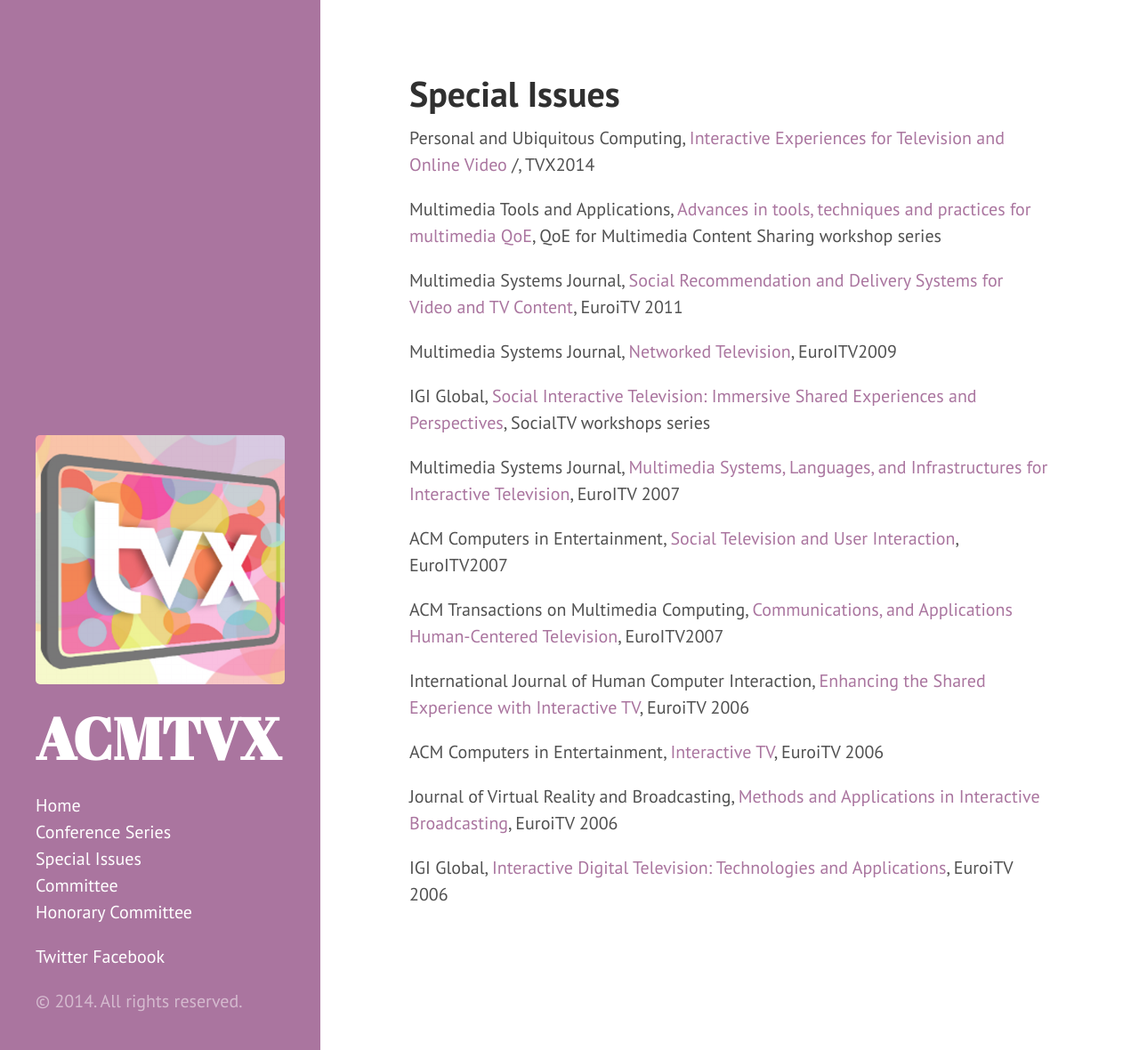
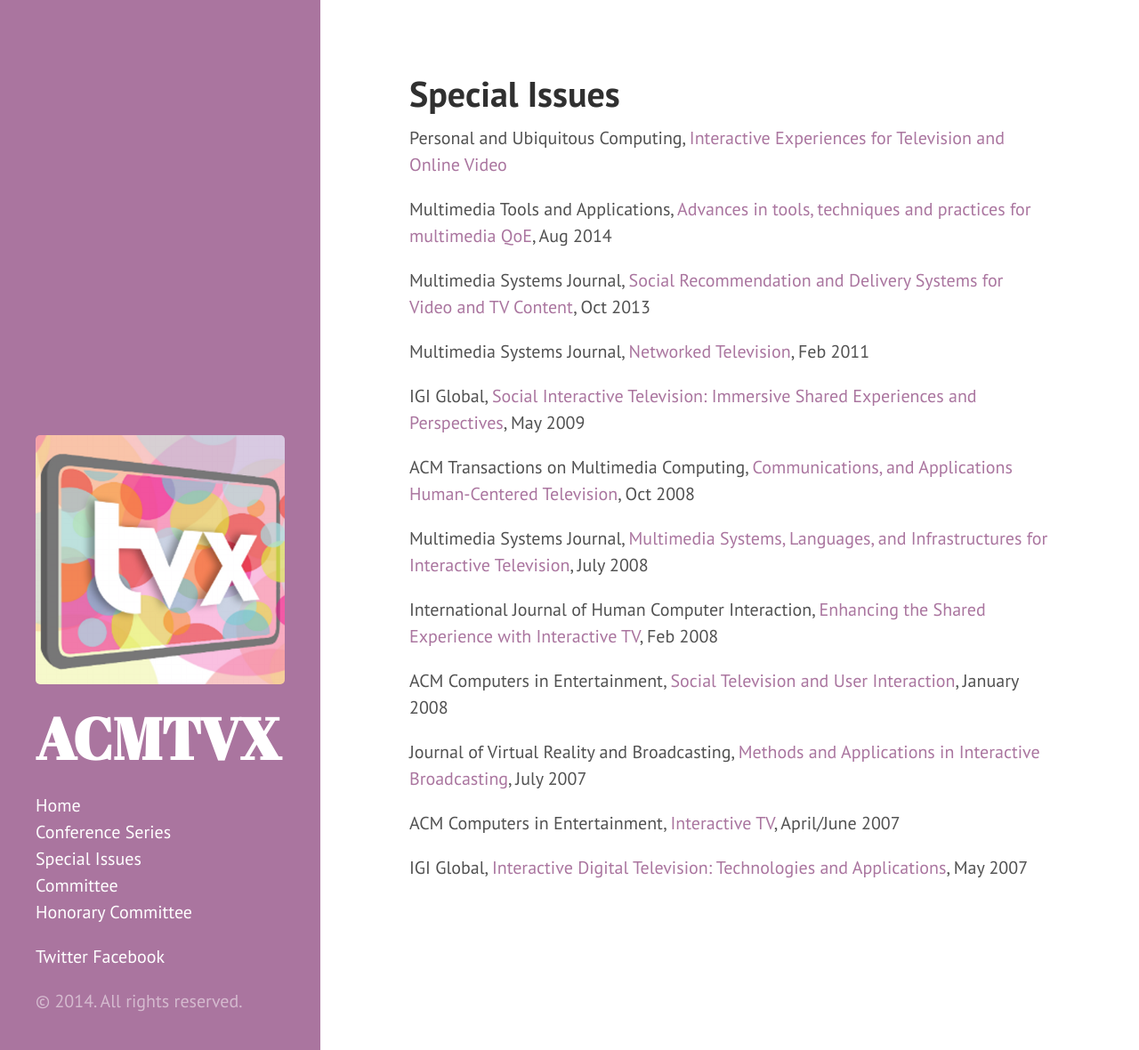
Before and after one commit to acmtvx/www, a Jekyll site: the page built from special_issues.md, in a window 1280 px wide and 1180 px high. Shown: the whole window at 89% size. Built offline with Jekyll 4.4.1, drawn with Linux system fonts in a browser that asks for light colours; Markdown is read by kramdown in place of the engine named in the settings.

Commit message:
Update special_issues.md

```diff
--- a/special_issues.md
+++ b/special_issues.md
@@ -3,26 +3,26 @@ layout: page
 title: Special Issues
 ---
 
-Personal and Ubiquitous Computing, [Interactive Experiences for Television and Online Video](http://pucitvandvideoexperiences.wordpress.com) /, TVX2014
+Personal and Ubiquitous Computing, [Interactive Experiences for Television and Online Video](http://pucitvandvideoexperiences.wordpress.com)
 
-Multimedia Tools and Applications, [Advances in tools, techniques and practices for multimedia QoE](http://link.springer.com/article/10.1007%2Fs11042-014-2203-z), QoE for Multimedia Content Sharing workshop series
+Multimedia Tools and Applications, [Advances in tools, techniques and practices for multimedia QoE](http://link.springer.com/article/10.1007%2Fs11042-014-2203-z), Aug 2014
 
-Multimedia Systems Journal, [Social Recommendation and Delivery Systems for Video and TV Content](http://link.springer.com/article/10.1007/s00530-013-0345-x), EuroiTV 2011
+Multimedia Systems Journal, [Social Recommendation and Delivery Systems for Video and TV Content](http://link.springer.com/article/10.1007/s00530-013-0345-x), Oct 2013
 
-Multimedia Systems Journal,	[Networked Television](http://link.springer.com/journal/530/17/1/page/1), EuroITV2009
+Multimedia Systems Journal,	[Networked Television](http://link.springer.com/journal/530/17/1/page/1), Feb 2011
 
-IGI Global, [Social Interactive Television: Immersive Shared Experiences and Perspectives](http://www.igi-global.com/book/social-interactive-television/916), SocialTV workshops series
+IGI Global, [Social Interactive Television: Immersive Shared Experiences and Perspectives](http://www.igi-global.com/book/social-interactive-television/916), May 2009
 
-Multimedia Systems Journal,	[Multimedia Systems, Languages, and Infrastructures for Interactive Television](http://link.springer.com/journal/530/14/2/), EuroITV 2007
+ACM Transactions on Multimedia Computing, [Communications, and Applications Human-Centered Television](http://dl.acm.org/citation.cfm?id=1412196&picked=prox&CFID=424629405&CFTOKEN=37349639), Oct 2008
 
-ACM Computers in Entertainment, [Social Television and User Interaction](http://dl.acm.org/citation.cfm?doid=1350843.1350847), EuroITV2007
+Multimedia Systems Journal,	[Multimedia Systems, Languages, and Infrastructures for Interactive Television](http://link.springer.com/journal/530/14/2/), July 2008
 
-ACM Transactions on Multimedia Computing, [Communications, and Applications Human-Centered Television](http://dl.acm.org/citation.cfm?id=1412196&picked=prox&CFID=424629405&CFTOKEN=37349639), EuroITV2007
+International Journal of Human Computer Interaction, [Enhancing the Shared Experience with Interactive TV](http://www.tandfonline.com/toc/hihc20/24/2#.VBa2-aOuQ5c), Feb 2008
 
-International Journal of Human Computer Interaction, [Enhancing the Shared Experience with Interactive TV](http://www.tandfonline.com/toc/hihc20/24/2#.VBa2-aOuQ5c), EuroiTV 2006
+ACM Computers in Entertainment, [Social Television and User Interaction](http://dl.acm.org/citation.cfm?doid=1350843.1350847), January 2008
 
-ACM Computers in Entertainment, [Interactive TV](http://dl.acm.org/citation.cfm?id=1279540&picked=prox&cfid=426430114&cftoken=73078372), EuroiTV 2006
+Journal of Virtual Reality and Broadcasting, [Methods and Applications in Interactive Broadcasting](http://www.jvrb.org/past-issues/4.2007/1093), July 2007
 
-Journal of Virtual Reality and Broadcasting, [Methods and Applications in Interactive Broadcasting](http://www.jvrb.org/past-issues/4.2007), EuroiTV 2006
+ACM Computers in Entertainment, [Interactive TV](http://dl.acm.org/citation.cfm?id=1279540&picked=prox&cfid=426430114&cftoken=73078372), April/June 2007
 
-IGI Global, [Interactive Digital Television: Technologies and Applications](http://www.igi-global.com/book/interactive-digital-television/640), EuroiTV 2006
+IGI Global, [Interactive Digital Television: Technologies and Applications](http://www.igi-global.com/book/interactive-digital-television/640), May 2007
```
